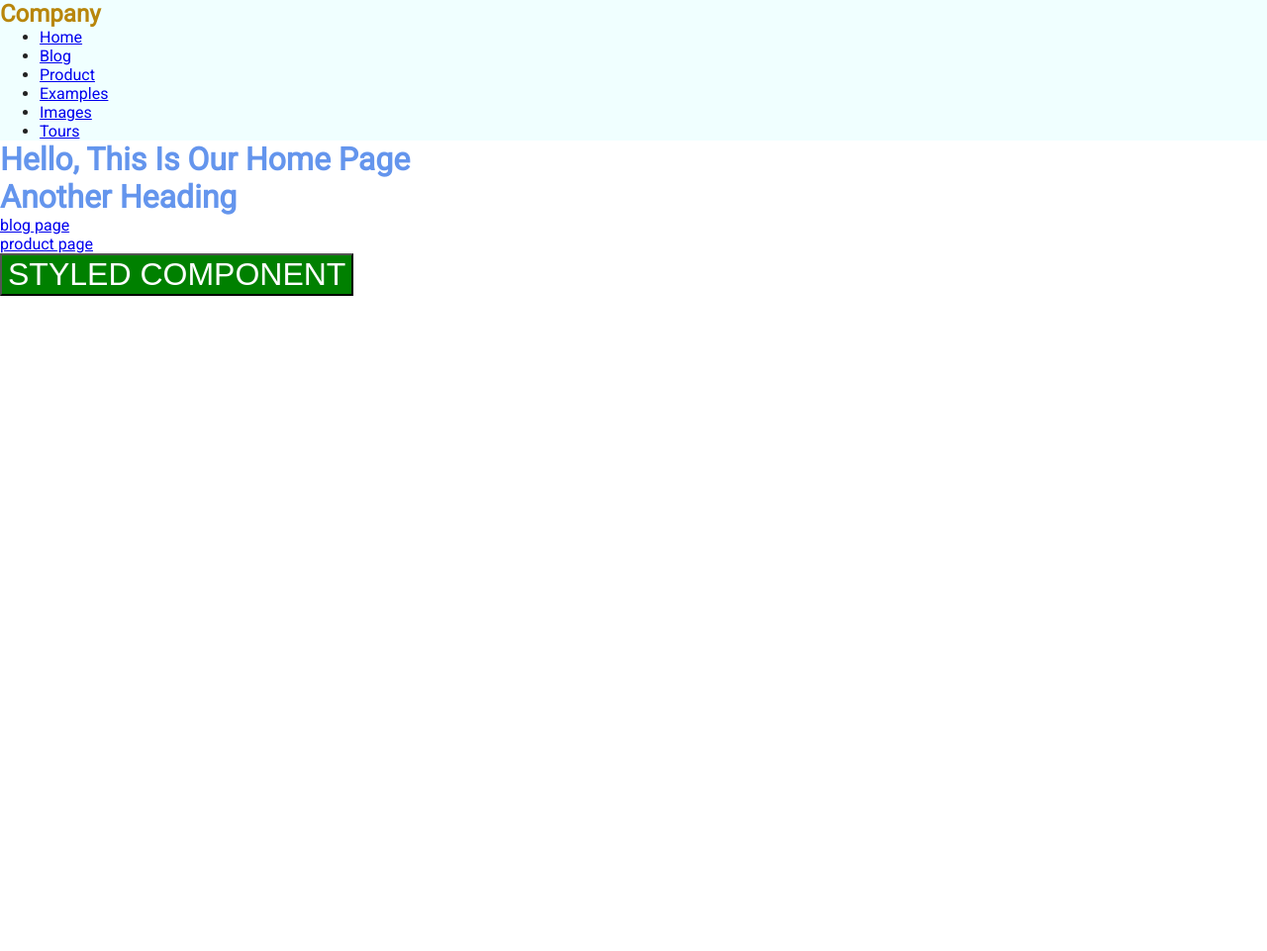
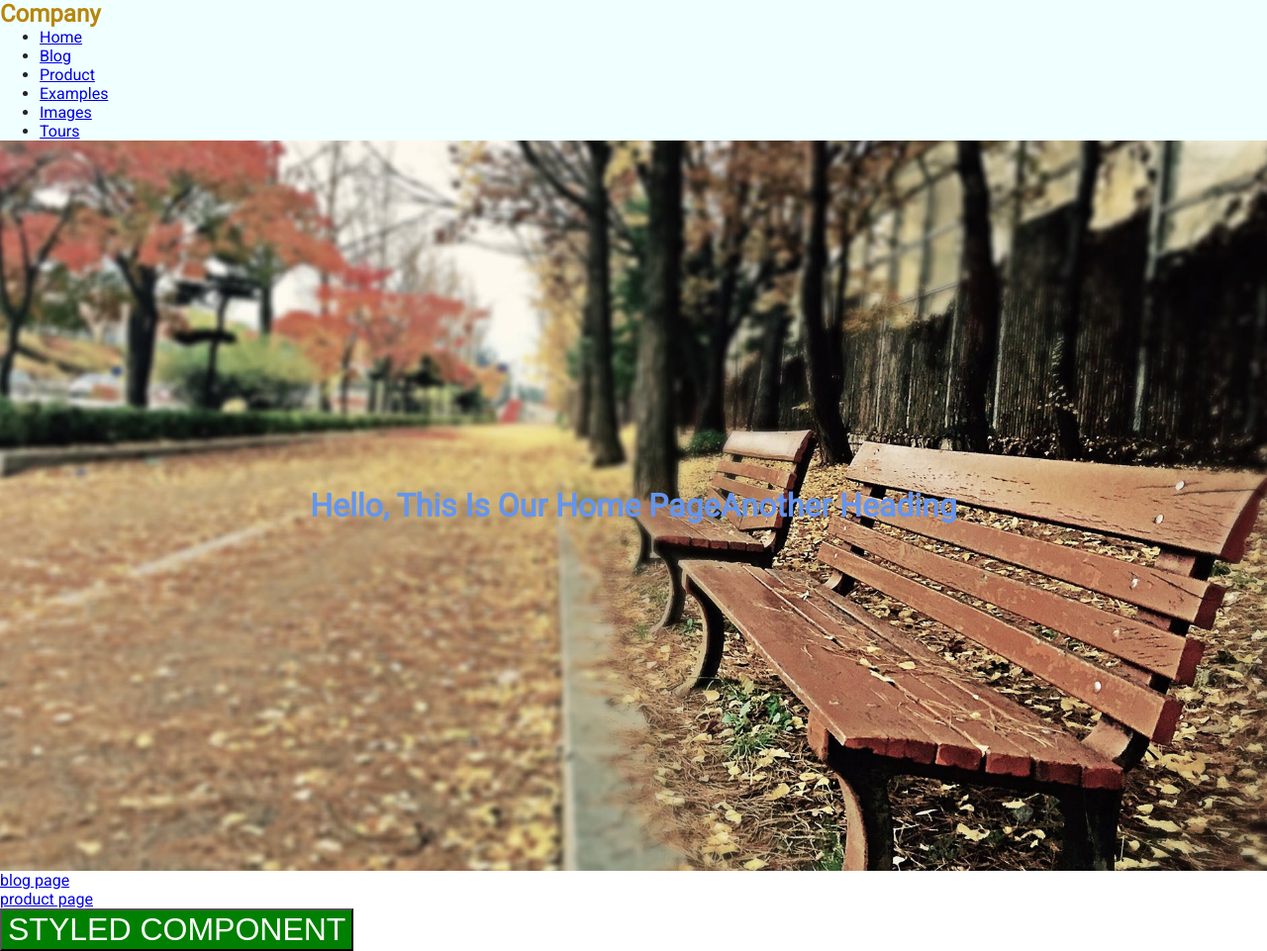
Before and after one commit to yuchehsieh/gatsby-turtorial, a Gatsby site: page / in a window 1280 px wide. Shown: the whole page at 99% size. Before the commit the page ends 800 px from the top, so only its background shows below. Built offline with nearby package versions, Linux system fonts and the light colour scheme; Gatsby itself is replaced by a stand-in of ours.

Commit message:
writing the background image wiith gatsby-background-image. careful the css-syntax-trap!

```diff
--- a/src/components/button.js
+++ b/src/components/button.js
@@ -1,8 +1,30 @@
 import styled from 'styled-components';
+import React from "react"
 
-export const Button = styled.button`
+const Button = ({ children, className }) => {
+ return (
+   <button className={className}>
+    {children}
+   </button>
+ )
+}
+
+export default styled(Button)`
     background: green;
     color: white;
     font-size: 2rem;
-    display: 'inline-block;
- `;
+    display: inline-block;
+`
+
+/**
+ * the original styled-component's code
+ * both top and downs' code workable!
+ */
+
+// export const Button = styled.button`
+//     background: green;
+//     color: white;
+//     font-size: 2rem;
+//     display: 'inline-block;
+//  `;
+//
--- a/src/components/styledHero.js
+++ b/src/components/styledHero.js
@@ -11,8 +11,8 @@ const StyledHero = ({img, className, children, home}) => {
 }
 
 export default styled(StyledHero)`
-  min-height: ${props => props.home ? 'calc(100vh-62px)' :'55vh'};
-  background: ${props => props.home ? 'linear-gradient(rgba(63, 208, 212, 0,7), rgba(0, 0, 0, 0.7))' :'none'};
+  min-height: ${props => props.home?'calc(100vh - 62px)':'50vh'};
+  background: ${props => props.home?'linear-gradient(rgba(63, 208, 212, 0.7),rgba(0, 0, 0, 0.7))':'none'};
   background-position: center;
   background-size: cover;
   opacity: 1 !important;
@@ -20,3 +20,19 @@ export default styled(StyledHero)`
   justify-content: center;
   align-items: center;
 `
+
+
+/**
+ * the following code workable,
+ * if the top export default broken, try this
+ */
+// export default styled(StyledHero)`
+//    min-height: ${props => props.home ? 'calc(100vh - 62px)' : '50vh'};
+//    background: ${props => props.home ? 'linear-gradient(rgba(63, 208, 212, 0.7), rgba(0, 0, 0, 0.7))' : 'none'};
+//    background-position: center;
+//    background-size: cover;
+//    opacity: 1 !important;
+//    display: flex;
+//    justify-content: center;
+//    align-items: center;
+//  `
--- a/src/pages/index.js
+++ b/src/pages/index.js
@@ -1,17 +1,23 @@
 import React from "react"
-import { Link } from "gatsby"
+import { Link, graphql } from "gatsby"
+
 import Layout from "../components/layout"
+import Button from "../components/button"
+import StyledHero from "../components/styledHero"
 
-import { Button } from "../components/button"
-
-export default () => (
+export default ({ data }) => {
+  return (
     <Layout>
+      <StyledHero home="true" img={data.defaultBcg.childImageSharp.fluid}>
         <h1 className="title">
           Hello, This is our home page
         </h1>
         <h1 className="title">
           Another heading
         </h1>
+      </StyledHero>
+
+
       <div>
         {/*<a href="/blog/">blog page</a>*/}
         <Link to="/blog">blog page</Link>
@@ -22,4 +28,17 @@ export default () => (
       </div>
       <Button>STYLED COMPONENT</Button>
     </Layout>
-);
+  )
+};
+
+export const getDefaultBcg = graphql`
+  {
+    defaultBcg: file(relativePath: {eq: "image-1.jpeg"}) {
+      childImageSharp {
+        fluid(quality: 90, maxWidth: 4160) {
+          ...GatsbyImageSharpFluid_withWebp
+        }
+      }
+    }
+  }
+`
```
Lines whose indentation alone changed are shown as unchanged.
